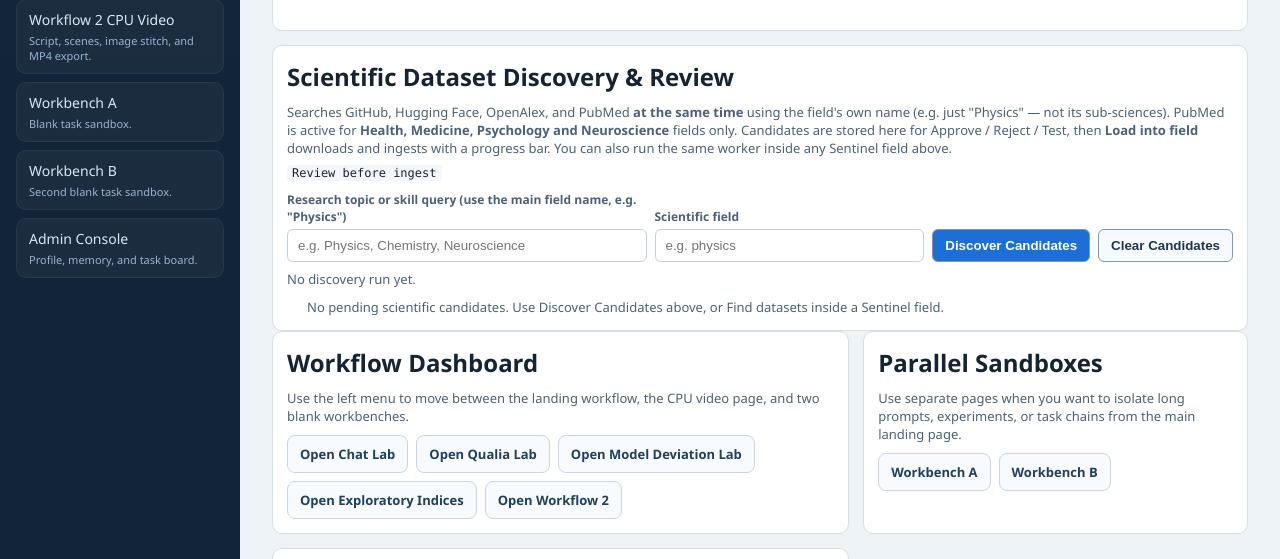
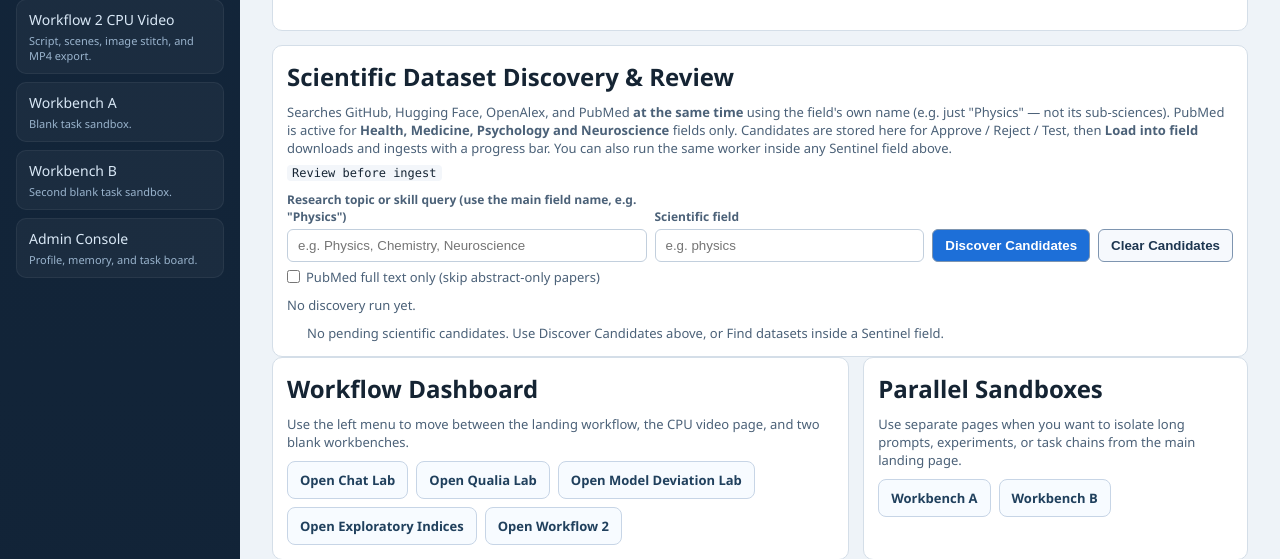
Before and after one commit to ONGALALI/sentinari, a FastAPI app: page /ui/playground in a window 1280 px wide. Shown: the part 863-1422 px from the top of the page. Run offline with FastAPI, Linux system fonts and the light colour scheme; data that the repository does not hold is empty; some libraries are stand-ins or nearby versions.

Commit message:
Add PubMed full-text-only toggle to the dataset sourcing panels

```diff
--- a/app/skill_review.py
+++ b/app/skill_review.py
@@ -28,6 +28,7 @@ class FindRequest(BaseModel):
     limit: int = Field(default=12, ge=1, le=25)
     min_citations: int = Field(default=0, ge=0, le=100000)
     from_year: int | None = Field(default=None, ge=1500, le=2100)
+    pubmed_full_text_only: bool = Field(default=False)
 
 
 def _root() -> Path:
@@ -787,6 +788,7 @@ def find_candidates(payload: FindRequest) -> dict[str, Any]:
                 field=field_text,
                 limit=payload.limit,
                 from_year=payload.from_year,
+                full_text_only=bool(payload.pubmed_full_text_only),
             )
             if not result.get("ok"):
                 return []
--- a/templates/playground_console.html
+++ b/templates/playground_console.html
@@ -420,6 +420,7 @@
     .pmc-pill { display: inline-block; margin-left: 7px; padding: 0 8px; border-radius: 999px; font-size: 10.5px; font-weight: 700; letter-spacing: 0.3px; vertical-align: middle; }
     .pmc-pill.full { background: #e6f6ea; border: 1px solid #9fd6a9; color: #22743a; }
     .pmc-pill.abs { background: #fff7e0; border: 1px solid #f0dfae; color: #8a6d1a; }
+    .oa-toggle input { width: auto; margin: 0; accent-color: #2f6fb2; }
 
     /* Button color states (selection feedback) */
     .sourcing-result .actions button.approve-picked { background: #2f9e44; border-color: #2f9e44; color: #fff; }
@@ -558,6 +559,10 @@
             <button id="btnDiscoverScientificCandidates" type="button">Discover Candidates</button>
             <button id="btnClearScientificCandidates" type="button" class="ghost">Clear Candidates</button>
           </div>
+          <label class="hint oa-toggle" style="margin-top:6px;display:inline-flex;align-items:center;gap:6px;">
+            <input id="pubmedFullTextOnly" type="checkbox">
+            PubMed full text only (skip abstract-only papers)
+          </label>
           <div id="scientificCandidateStatus" class="hint" style="margin-top:8px;">No discovery run yet.</div>
           <div id="scientificCandidateList" class="list" style="margin-top:10px;"></div>
         </div>
@@ -2125,6 +2130,10 @@
                 <label class="hint" for="sourcing-limit-${fieldSlug}">Results</label>
                 <input type="number" id="sourcing-limit-${fieldSlug}" data-role="sourcing-limit" min="1" max="25" value="10">
               </div>
+              <label class="hint oa-toggle" style="display:inline-flex;align-items:center;gap:6px;margin:0;">
+                <input type="checkbox" data-role="sourcing-fulltext-only">
+                Full text only
+              </label>
               <button class="ghost" type="button" data-role="sourcing-find" data-field="${fieldSlug}">Find datasets</button>
               <button class="ghost" type="button" data-role="sourcing-clear" data-field="${fieldSlug}">Clear</button>
             </div>
@@ -2558,6 +2567,7 @@
       }
       if (statusEl) statusEl.textContent = 'Sourcing worker searching GitHub, Hugging Face, OpenAlex, and PubMed (medical fields) at the same time... nothing is ingested yet.';
       try {
+        const fullTextOnly = Boolean(fieldWrap.querySelector('[data-role="sourcing-fulltext-only"]')?.checked);
         const response = await fetch('/api/skill-review/find', {
           method: 'POST',
           headers: { 'Content-Type': 'application/json' },
@@ -2565,17 +2575,18 @@
             query,
             scientific_field: fieldSlug,
             limit: Math.max(1, Math.min(25, Number(limitInput?.value || 10))),
+            pubmed_full_text_only: fullTextOnly,
           }),
         });
         const data = await readApiJson(response);
         if (!response.ok || data.ok === false) throw new Error(data.detail || data.error || 'Dataset search failed.');
         sentinelFieldSourcingResults[fieldSlug] = data.candidates || [];
-        renderSourcingResults(fieldSlug, data.candidates || []);
+        renderSourcingResults(fieldSlug, pubmedFullTextOnlyActive() || fullTextOnly ? hideAbstractOnly(data.candidates || []) : (data.candidates || []));
         if (statusEl) {
           const dupNote = Number(data.duplicates_skipped || 0) > 0
             ? ` — <span class="dup-note">${formatInt(data.duplicates_skipped)} duplicate(s) skipped</span>`
             : '';
-          statusEl.innerHTML = `Found ${formatInt(data.count)} candidates (GitHub ${formatInt(data.github_count)} · Hugging Face ${formatInt(data.huggingface_count)} · OpenAlex ${formatInt(data.openalex_count)} · PubMed ${formatInt(data.pubmed_count || 0)}${Number(data.pubmed_fulltext_count || 0) > 0 ? ` with ${formatInt(data.pubmed_fulltext_count)} full text` : ''}). Approve to keep for review, or Load to ingest into the field.${dupNote}`;
+          statusEl.innerHTML = `Found ${formatInt(data.count)} candidates (GitHub ${formatInt(data.github_count)} · Hugging Face ${formatInt(data.huggingface_count)} · OpenAlex ${formatInt(data.openalex_count)} · PubMed ${formatInt(data.pubmed_count || 0)}${Number(data.pubmed_fulltext_count || 0) > 0 ? ` with ${formatInt(data.pubmed_fulltext_count)} full text` : ''}${fullTextOnly ? ' · full text only' : ''}). Approve to keep for review, or Load to ingest into the field.${dupNote}`;
         }
       } catch (error) {
         if (statusEl) statusEl.textContent = `Dataset search failed: ${error.message || error}`;
@@ -3258,6 +3269,11 @@
       }).join('') || '<div class="hint">No pending scientific candidates. Use Discover Candidates above, or Find datasets inside a Sentinel field.</div>';
     };
 
+    const pubmedFullTextOnlyActive = () => Boolean(byId('pubmedFullTextOnly')?.checked);
+    const hideAbstractOnly = (items) => pubmedFullTextOnlyActive()
+      ? (items || []).filter((c) => !(String(c.source_type || '') === 'pubmed' && !c.pmcid))
+      : (items || []);
+
     async function loadScientificCandidates() {
       const fieldName = String(byId('scientificCandidateField')?.value || '').trim();
       const scope = fieldName ? `&scientific_field=${encodeURIComponent(fieldName)}` : '';
@@ -3265,7 +3281,7 @@
       const data = await readApiJson(response);
       if (!response.ok) throw new Error(data.detail || data.error || 'Could not load candidates.');
       sentinelFieldSourcingResults.__panel__ = data.candidates || [];
-      renderScientificCandidates(data.candidates || []);
+      renderScientificCandidates(hideAbstractOnly(data.candidates || []));
     }
 
     const discoverScientificCandidates = async () => {
@@ -3274,7 +3290,7 @@
         setStatus('scientificCandidateStatus', 'Enter a scientific topic or query first — the field\'s own name (e.g. "Physics") works best.', false);
         return;
       }
-      setStatus('scientificCandidateStatus', 'Searching GitHub, Hugging Face, and OpenAlex at the same time. Nothing is being ingested yet.', true);
+      setStatus('scientificCandidateStatus', 'Searching GitHub, Hugging Face, OpenAlex, and PubMed (medical fields) at the same time. Nothing is being ingested yet.', true);
       try {
         const response = await fetch('/api/skill-review/find', {
           method: 'POST',
@@ -3282,7 +3298,8 @@
           body: JSON.stringify({
             query,
             scientific_field: String(byId('scientificCandidateField')?.value || '').trim(),
-            limit: 10
+            limit: 10,
+            pubmed_full_text_only: pubmedFullTextOnlyActive()
           })
         });
         const data = await readApiJson(response);
@@ -3292,7 +3309,10 @@
         const dupNote = Number(data.duplicates_skipped || 0) > 0
           ? ` <span class="dup-note">(${formatInt(data.duplicates_skipped)} duplicate(s) skipped)</span>`
           : '';
-        setStatus('scientificCandidateStatus', `Found ${formatInt(data.count)} candidates (GitHub ${formatInt(data.github_count)} · Hugging Face ${formatInt(data.huggingface_count)} · OpenAlex ${formatInt(data.openalex_count)}). They are stored below for review.${dupNote}`, true);
+        const pmNote = Number(data.pubmed_count || 0) > 0
+          ? ` · PubMed ${formatInt(data.pubmed_count)}${Number(data.pubmed_fulltext_count || 0) > 0 ? ` with ${formatInt(data.pubmed_fulltext_count)} full text` : ''}`
+          : '';
+        setStatus('scientificCandidateStatus', `Found ${formatInt(data.count)} candidates (GitHub ${formatInt(data.github_count)} · Hugging Face ${formatInt(data.huggingface_count)} · OpenAlex ${formatInt(data.openalex_count)}${pmNote}). They are stored below for review.${dupNote}`, true);
         await loadScientificCandidates();
       } catch (error) {
         setStatus('scientificCandidateStatus', error.message, false);
```
Also changed, not shown: CONTINUITY_LOG.md (+11 -0 lines), app/pubmed_worker.py (+15 -1 lines).
